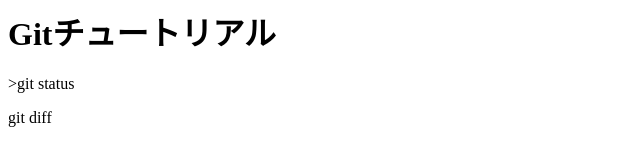
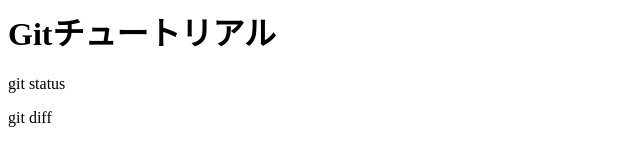
Before and after one commit to nahonda/git_tutorial, a plain HTML site: page index.html in a window 1280 px wide. Shown: the full height of the page, 0-640 px from the left. Drawn offline with Linux system fonts and the light colour scheme.

Commit message:
タグを修正

```diff
--- a/index.html
+++ b/index.html
@@ -1,3 +1,3 @@
 <h1>Gitチュートリアル</h1>
-<p>>git status</p>
+<p>git status</p>
 <p>git diff</p>
```
